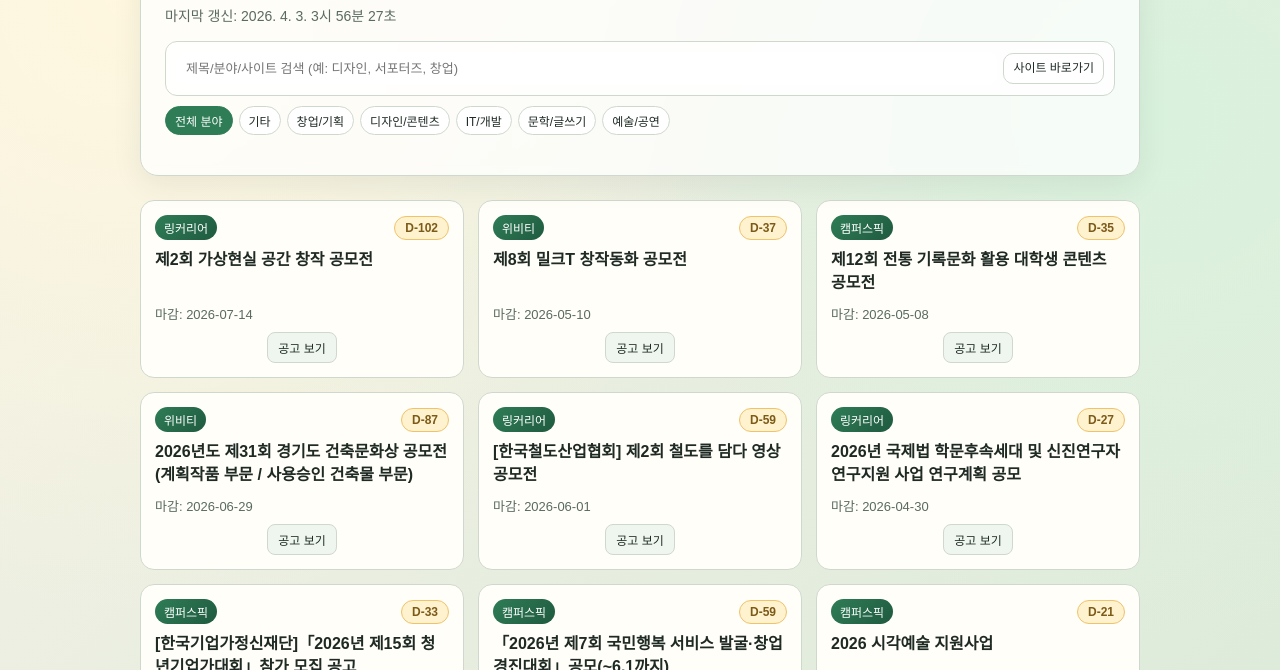
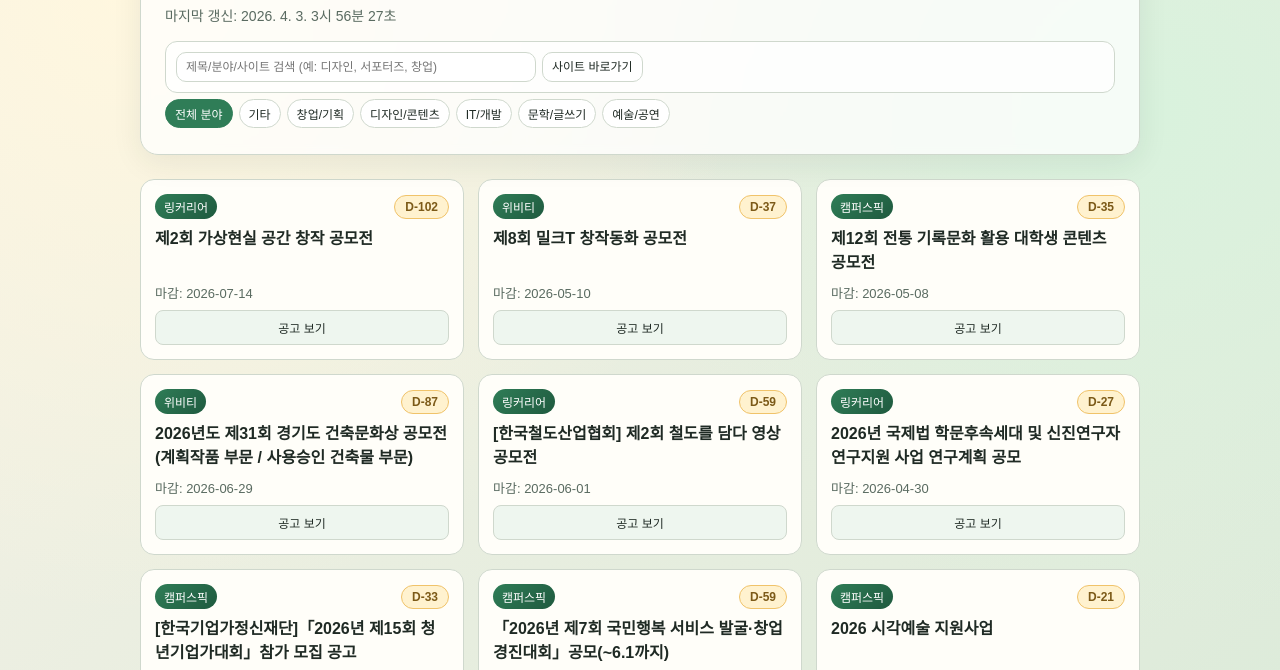
Before and after one commit to peunseo/contest-bot, a website: page docs/index.html in a window 1280 px wide. Shown: the part 123-793 px from the top of the page. Drawn offline with Linux system fonts and the light colour scheme.

Commit message:
Tune top controls and cards: compact search, full-width CTA, reduce field spacing

```diff
--- a/docs/index.html
+++ b/docs/index.html
@@ -98,12 +98,8 @@
     .search-wrap {
       display: flex;
       align-items: center;
-      gap: 8px;
-      flex: 1;
-      min-width: 240px;
-      border-radius: 10px;
-      background: #fff;
-      padding: 0 10px;
+      flex: 0 1 360px;
+      min-width: 220px;
     }
 
     .search-icon {
@@ -191,17 +187,19 @@
     }
 
     .filter-input {
-      border: none;
-      padding: 9px 0;
-      background: transparent;
+      border: 1px solid var(--line);
+      border-radius: 10px;
+      padding: 7px 9px;
+      background: #fff;
       color: var(--ink);
-      font-size: 13px;
+      font-size: 12px;
       flex: 1;
       min-width: 0;
     }
 
     .filter-input:focus {
       outline: none;
+      border-color: #b7c8b8;
       background: #f7faf6;
     }
 
@@ -234,7 +232,7 @@
     }
 
     .field-chips {
-      margin-top: 10px;
+      margin-top: 6px;
       display: flex;
       gap: 6px;
       flex-wrap: nowrap;
@@ -446,18 +444,18 @@
     }
 
     a.btn {
-      display: inline-block;
+      display: block;
       text-decoration: none;
       border: 1px solid var(--line);
       border-radius: 8px;
-      padding: 6px 10px;
+      padding: 8px 10px;
       color: var(--ink);
       background: #eef6ef;
       font-size: 12px;
       transition: background-color 0.2s ease, color 0.2s ease, border-color 0.2s ease;
-      white-space: nowrap;
-      flex-shrink: 0;
-      margin: auto auto 0;
+      text-align: center;
+      width: 100%;
+      margin-top: auto;
     }
 
     a.btn:hover {
@@ -477,9 +475,10 @@
     }
 
     .empty {
-      margin-top: 14px;
+      margin-top: 6px;
       color: var(--muted);
       font-size: 14px;
+      display: none;
     }
 
     @keyframes rise {
@@ -856,6 +855,7 @@
             } else {
               statusEl.textContent = '공고가 없습니다.';
             }
+            statusEl.style.display = 'block';
             pageInfoEl.textContent = '0 / 0';
             prevPageEl.disabled = true;
             nextPageEl.disabled = true;
@@ -868,8 +868,8 @@
           prevPageEl.disabled = state.page <= 1;
           nextPageEl.disabled = state.page >= totalPages;
 
-          const baseCount = base.length;
           statusEl.textContent = '';
+          statusEl.style.display = 'none';
 
           listEl.innerHTML = pageItems.map(makeCard).join('');
         }
```
